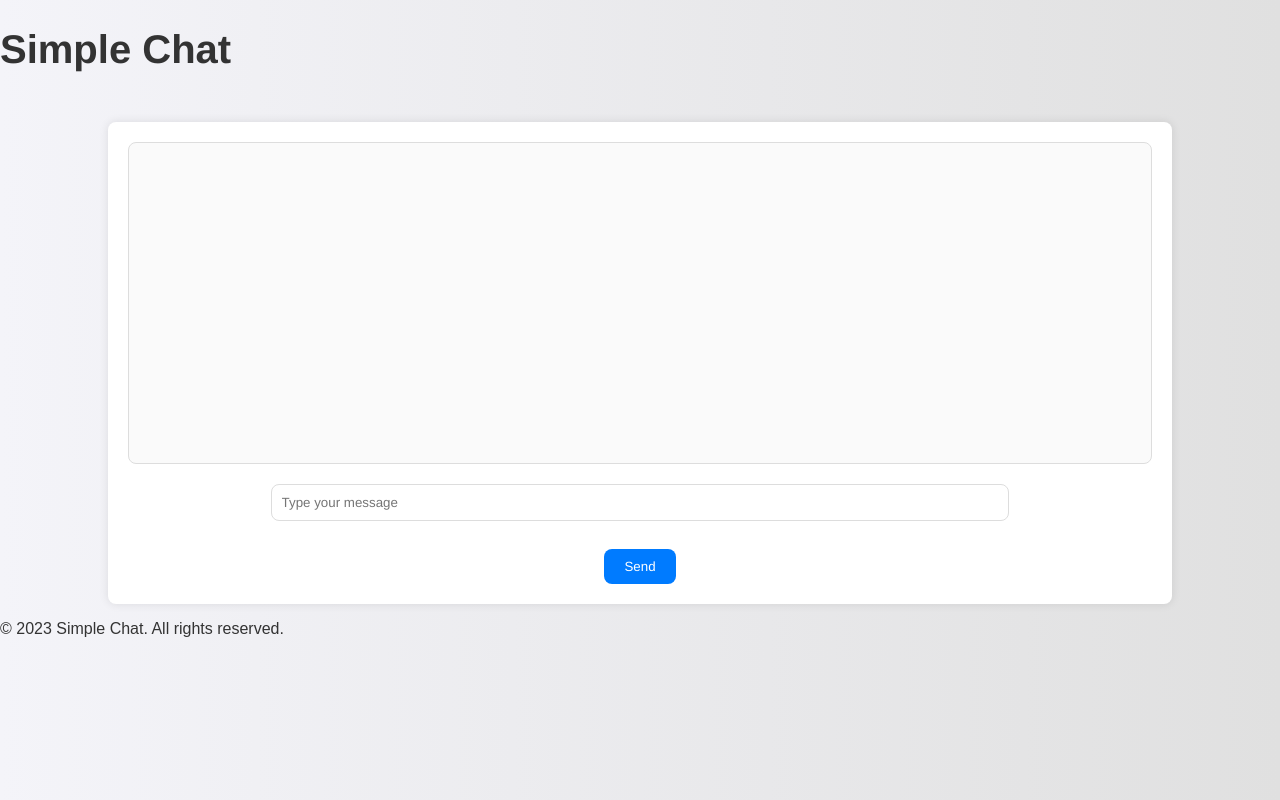
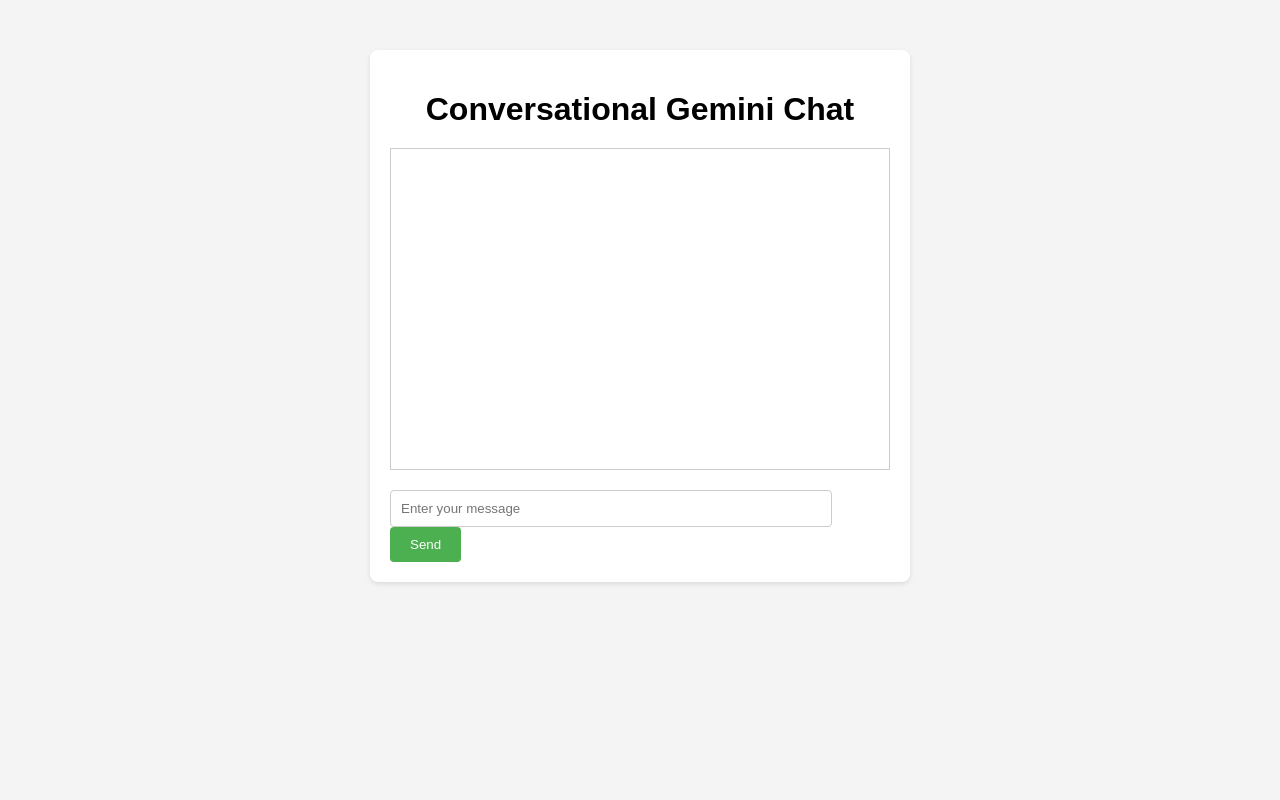
Before and after one commit to SkywardSyntax/GeminiFlask, a Flask app: template templates/index.html in a window 1280 px wide. Run offline with Flask 3, Linux system fonts and the light colour scheme; the visitor is signed in with stand-in values (Sample User, id 1); the template is opened without the code that fills it: most values are stand-ins (such as "Sample title", 1, 10 or a date in 2020).

Commit message:
chore: Update chat app to use Google Gemini API

```diff
--- a/app.py
+++ b/app.py
@@ -1,6 +1,6 @@
 import os
 import google.generativeai as genai
-from flask import Flask, render_template, request, session, jsonify
+from flask import Flask, render_template, request, session
 from flask_session import Session
 
 app = Flask(__name__)
@@ -14,39 +14,28 @@ Session(app)
 # Set your Gemini API key
 genai.configure(api_key="")
 
-
 @app.route('/', methods=['GET', 'POST'])
 def index():
+    chat_history = session.get('chat_history', [])
+
     if request.method == 'POST':
-        data = request.get_json()
-        if 'message' in data:
-            message = data['message']
-            chat_history = session.get('chat_history', [])  # Get history from session
+        user_message = request.form['message']
+        chat_history.append({"role": "user", "parts": [user_message]})
 
-            # Start a new chat if no history exists
-            if not chat_history:
-                model = genai.GenerativeModel('gemini-1.5-flash')
-                chat = model.start_chat(history=[])
-            else:
-                # Reconstruct chat from history (you'll need to implement this)
-                model = genai.GenerativeModel('gemini-1.5-flash')
-                chat = model.start_chat(history=chat_history)
+        # Generate response from Gemini
+        model = genai.GenerativeModel('gemini-1.5-flash')
+        chat = model.start_chat(history=chat_history)
 
-            response = chat.send_message(message)
-            answer = response.text
+        # Correctly formatted message for send_message
+        formatted_message = {"role": "user", "parts": [user_message]}
+        response = chat.send_message(formatted_message)
 
-            # Update chat history
-            chat_history.append({"role": "user", "content": message})
-            chat_history.append({"role": "assistant", "content": answer})
-            session['chat_history'] = chat_history  # Store updated history
+        bot_response = response.text
+        chat_history.append({"role": "model", "parts": bot_response})
 
-            return jsonify({'answer': answer})
-    return render_template('index.html')
+        session['chat_history'] = chat_history
 
-@app.route('/chat-history', methods=['GET'])
-def chat_history():
-    chat_history = session.get('chat_history', [])
-    return jsonify(chat_history)
+        return render_template('index.html', chat_history=chat_history)
 
 if __name__ == '__main__':
     app.run(debug=True)
--- a/static/main.css
+++ b/static/main.css
@@ -1,75 +1,52 @@
-/* style.css */
 body {
-    font-family: 'Arial', sans-serif;
-    background: linear-gradient(to right, #f4f4f9, #e0e0e0);
-    color: #333;
+    font-family: sans-serif;
     margin: 0;
     padding: 0;
+    background-color: #f4f4f4;
 }
 
 .container {
-    width: 80%;
-    margin: 0 auto;
-    text-align: center;
+    width: 500px;
+    margin: 50px auto;
+    background-color: #fff;
     padding: 20px;
-    background-color: #fff;
-    box-shadow: 0 0 10px rgba(0, 0, 0, 0.1);
     border-radius: 8px;
-    margin-top: 50px;
+    box-shadow: 0 2px 5px rgba(0, 0, 0, 0.1);
 }
 
 h1 {
-    font-size: 2.5em;
+    text-align: center;
     margin-bottom: 20px;
-    font-family: 'Helvetica Neue', sans-serif;
 }
 
 #chat-container {
-    border: 1px solid #ddd;
+    border: 1px solid #ccc;
     padding: 10px;
     height: 300px;
-    overflow-y: scroll;
+    overflow-y: auto;
     margin-bottom: 20px;
-    border-radius: 8px;
-    background-color: #fafafa;
-}
-
-#chat-form input[type="text"] {
-    width: 70%;
-    padding: 10px;
-    border: 1px solid #ddd;
-    border-radius: 8px;
-    margin-bottom: 10px;
-    font-family: 'Helvetica Neue', sans-serif;
-}
-
-#send-button {
-    padding: 10px 20px;
-    background-color: #007bff;
-    color: #fff;
-    border: none;
-    border-radius: 8px;
-    cursor: pointer;
-    font-family: 'Helvetica Neue', sans-serif;
-    transition: background-color 0.3s ease;
-}
-
-#send-button:hover {
-    background-color: #0056b3;
 }
 
 .user-message {
     text-align: right;
-    color: #007bff;
-    padding: 5px;
-    margin: 5px 0;
-    font-family: 'Helvetica Neue', sans-serif;
 }
 
 .bot-message {
     text-align: left;
-    color: #333;
-    padding: 5px;
-    margin: 5px 0;
-    font-family: 'Helvetica Neue', sans-serif;
 }
+
+input[type="text"] {
+    width: calc(100% - 80px);
+    padding: 10px;
+    border: 1px solid #ccc;
+    border-radius: 4px;
+}
+
+button[type="submit"] {
+    padding: 10px 20px;
+    background-color: #4CAF50;
+    color: white;
+    border: none;
+    border-radius: 4px;
+    cursor: pointer;
+}
--- a/templates/index.html
+++ b/templates/index.html
@@ -3,78 +3,39 @@
 <head>
     <meta charset="UTF-8">
     <meta name="viewport" content="width=device-width, initial-scale=1.0">
-    <title>Simple Chat</title>
+    <title>Conversational Gemini Chat</title>
     <link rel="stylesheet" href="{{ url_for('static', filename='main.css') }}">
 </head>
 <body>
-    <header>
-        <h1>Simple Chat</h1>
-    </header>
+    <div class="container">
+        <h1>Conversational Gemini Chat</h1>
 
-    <div class="container">
-        <div id="chat-container" class="chat-container">
+        <div id="chat-container">
+            {% for message in chat_history %}
+                {% if message.role == 'user' %}
+                    <p class="user-message">You:
+                        {% if message.content.parts is defined %}
+                            {{ message.content.parts[0].text }}
+                        {% else %}
+                            {{ message.content }}
+                        {% endif %}
+                    </p>
+                {% elif message.role == 'assistant' %}
+                    <p class="bot-message">Bot:
+                        {% if message.content.parts is defined %}
+                            {{ message.content.parts[0].text }}
+                        {% else %}
+                            {{ message.content }}
+                        {% endif %}
+                    </p>
+                {% endif %}
+            {% endfor %}
         </div>
 
-        <form id="chat-form" class="chat-form" method="POST">
-            <input type="text" name="message" placeholder="Type your message" size="50"><br><br>
-            <button type="button" id="send-button" class="send-button">Send</button>
+        <form method="POST">
+            <input type="text" name="message" placeholder="Enter your message" required>
+            <button type="submit">Send</button>
         </form>
     </div>
-
-    <footer>
-        <p>&copy; 2023 Simple Chat. All rights reserved.</p>
-    </footer>
-
-    <script>
-        const sendButton = document.getElementById('send-button');
-        const messageInput = document.querySelector('input[name="message"]');
-        const chatContainer = document.getElementById('chat-container');
-
-        function sendMessage() {
-            const message = messageInput.value;
-
-            const userMessage = document.createElement('p');
-            userMessage.textContent = `You: ${message}`;
-            userMessage.classList.add('user-message');
-            chatContainer.appendChild(userMessage);
-
-            fetch('/', {
-                method: 'POST',
-                headers: {
-                    'Content-Type': 'application/x-www-form-urlencoded',
-                },
-                body: `message=${message}`,
-            })
-            .then(response => response.text())
-            .then(data => {
-                const botMessage = document.createElement('p');
-                botMessage.textContent = `Bot: ${data}`;
-                botMessage.classList.add('bot-message');
-                chatContainer.appendChild(botMessage);
-            })
-            .catch(error => {
-                console.error('Error fetching response:', error);
-                const errorMessage = document.createElement('p');
-                errorMessage.textContent = 'An error occurred. Please try again later.';
-                chatContainer.appendChild(errorMessage);
-            });
-
-            messageInput.value = '';
-        }
-
-        sendButton.addEventListener('click', sendMessage);
-
-        messageInput.addEventListener('keypress', (event) => {
-            if (event.key === 'Enter') {
-                event.preventDefault();
-                sendMessage();
-            }
-        });
-
-        document.getElementById('chat-form').addEventListener('submit', (event) => {
-            event.preventDefault();
-            sendMessage();
-        });
-    </script>
 </body>
 </html>
```
